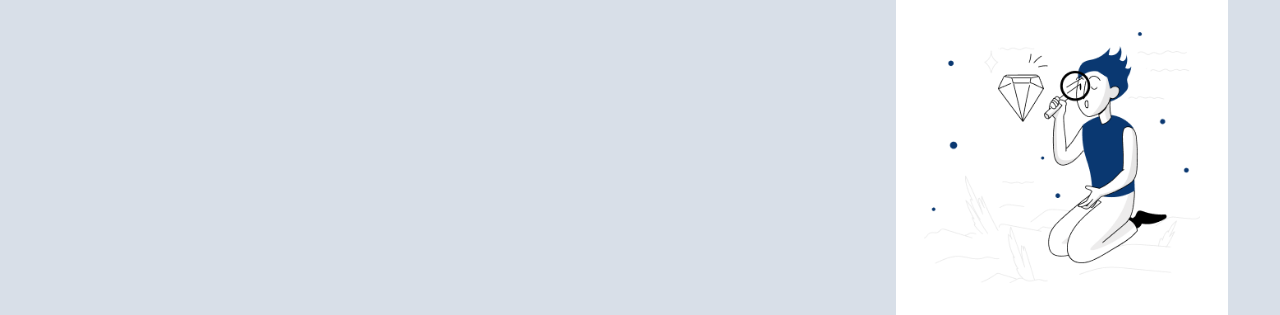
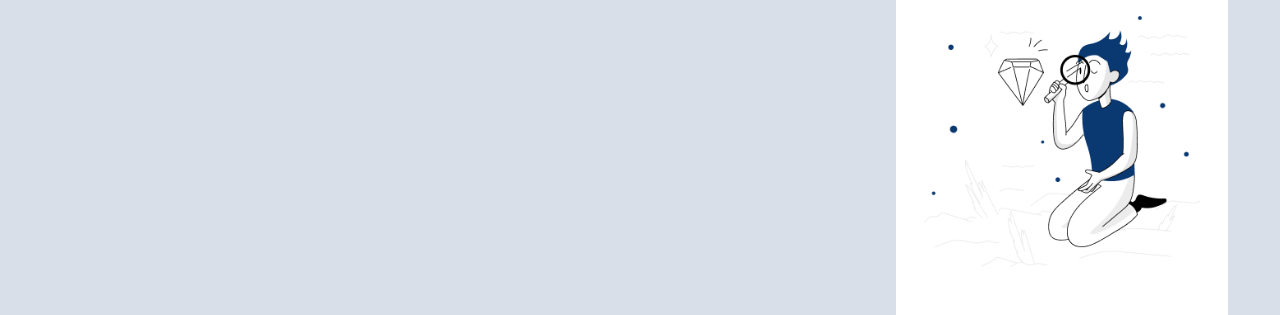
Before and after one commit to JonattanCarmona/EncriptadorSrj, a plain HTML site: page index.html in a window 1280 px wide. Shown: the part 100-415 px from the top of the page. Drawn offline with Linux system fonts and the light colour scheme.

Commit message:
muneco margin

```diff
--- a/style.css
+++ b/style.css
@@ -89,8 +89,8 @@ main{
 }
 .muneco{
     width: 90%;
-    margin-bottom: 2em;
-    margin-top: 3em;
+    margin-bottom: 3em;
+    margin-top: 2em;
 }
 .ningunmensaje{
     font-weight: bold;
```
